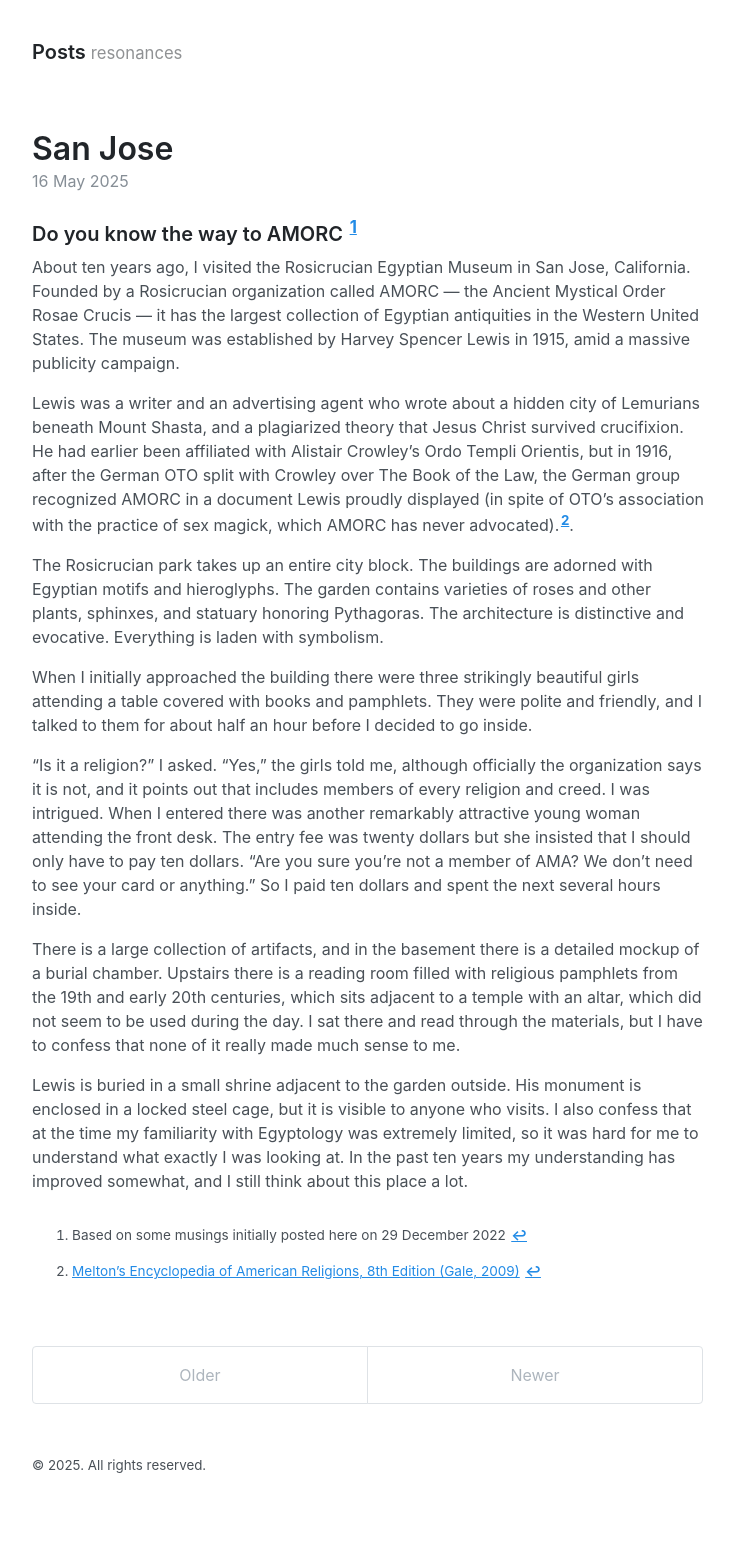
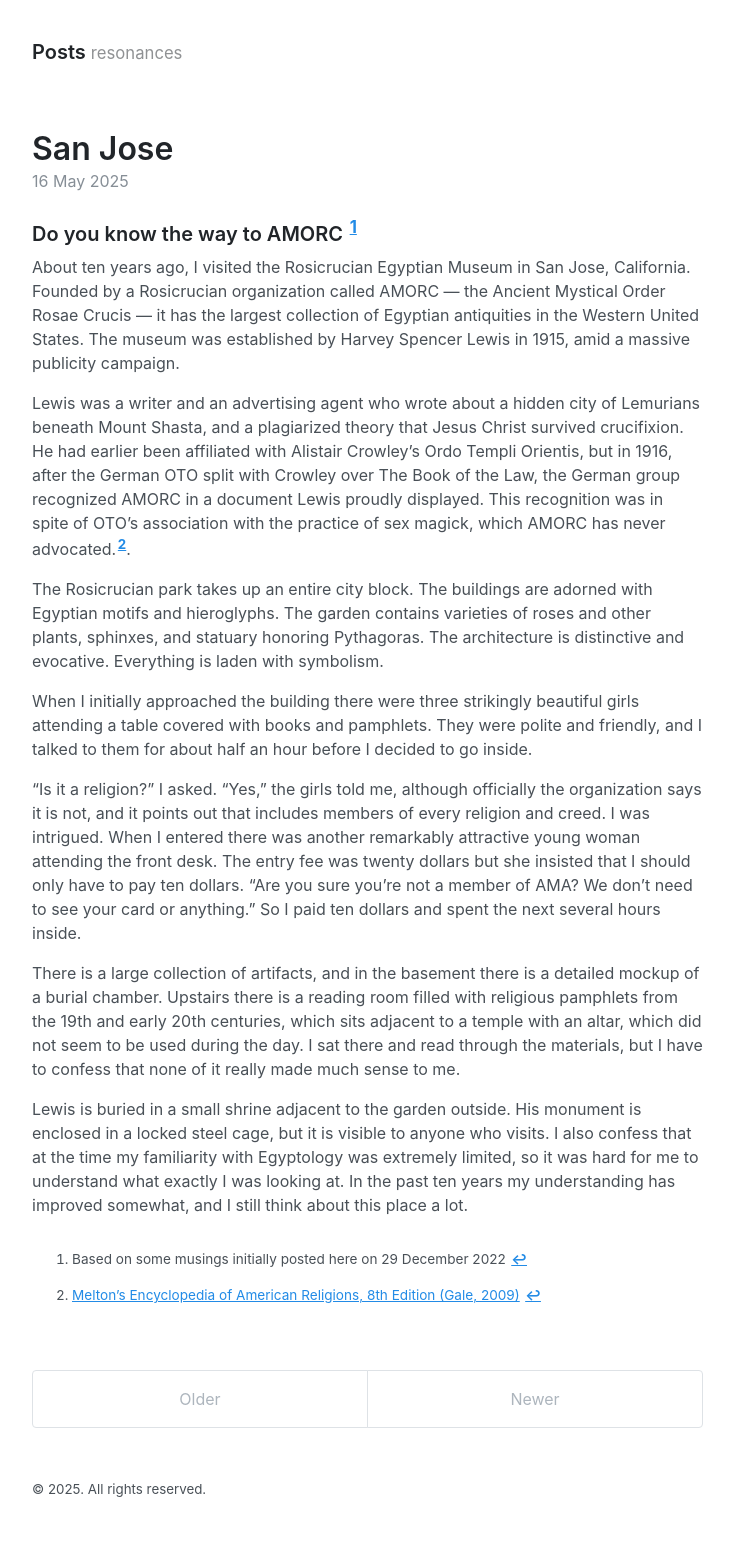
Before and after one commit to mandeluna/mandeluna.github.io, a Jekyll site: the page built from index.html, in a window 1280 px wide. Shown: the whole page, without its empty margins (272-1006 px from the left). Built offline with Jekyll 4.4.1, drawn with Linux system fonts in a browser that asks for light colours; the list of posts is cut into pages by our own code; before the commit the page ends 1524 px from its top, so only the background shows below that.

Commit message:
Minor edits

```diff
--- a/_posts/2025-05-16-san-jose.md
+++ b/_posts/2025-05-16-san-jose.md
@@ -9,8 +9,8 @@ Lewis was a writer and an advertising agent who wrote about a hidden city of Lem
 Mount Shasta, and a plagiarized theory that Jesus Christ survived crucifixion. He had earlier
 been affiliated with Alistair Crowley's Ordo Templi Orientis, but in 1916,
 after the German OTO split with Crowley over The Book of the Law, the German group recognized
-AMORC in a document Lewis proudly displayed (in spite of OTO’s association with the practice of sex
-magick, which AMORC has never advocated).[^1].
+AMORC in a document Lewis proudly displayed. This recognition was in spite of
+OTO’s association with the practice of sex magick, which AMORC has never advocated.[^1].
 
 The Rosicrucian park takes up an entire city block. The buildings are adorned with Egyptian
 motifs and hieroglyphs. The garden contains varieties of roses and other plants, sphinxes, and
```
